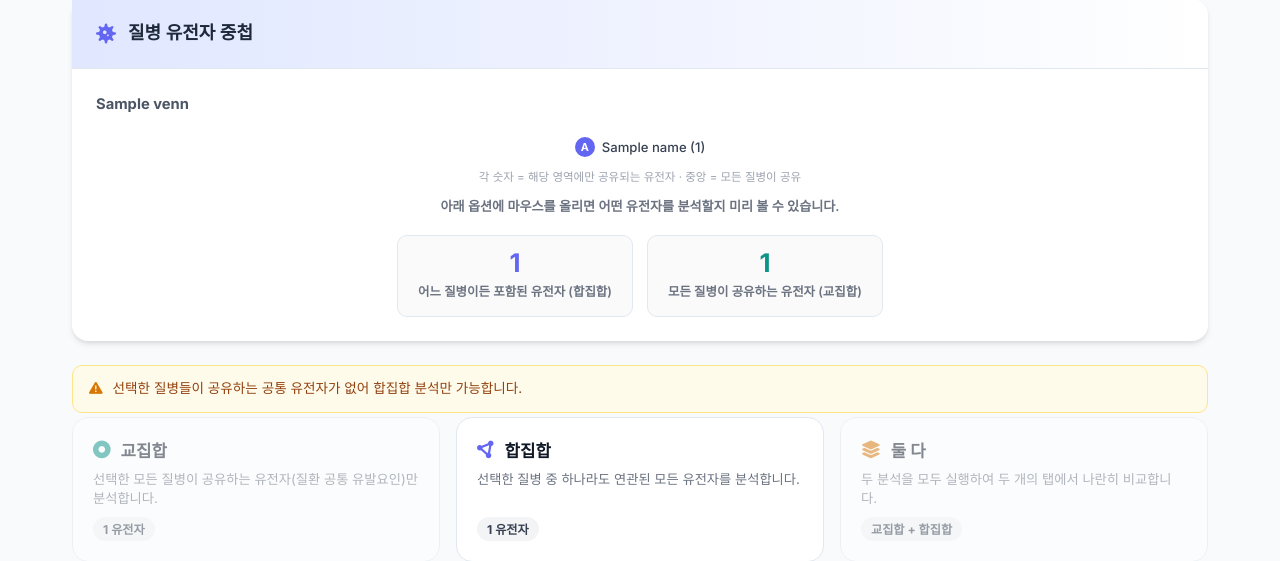
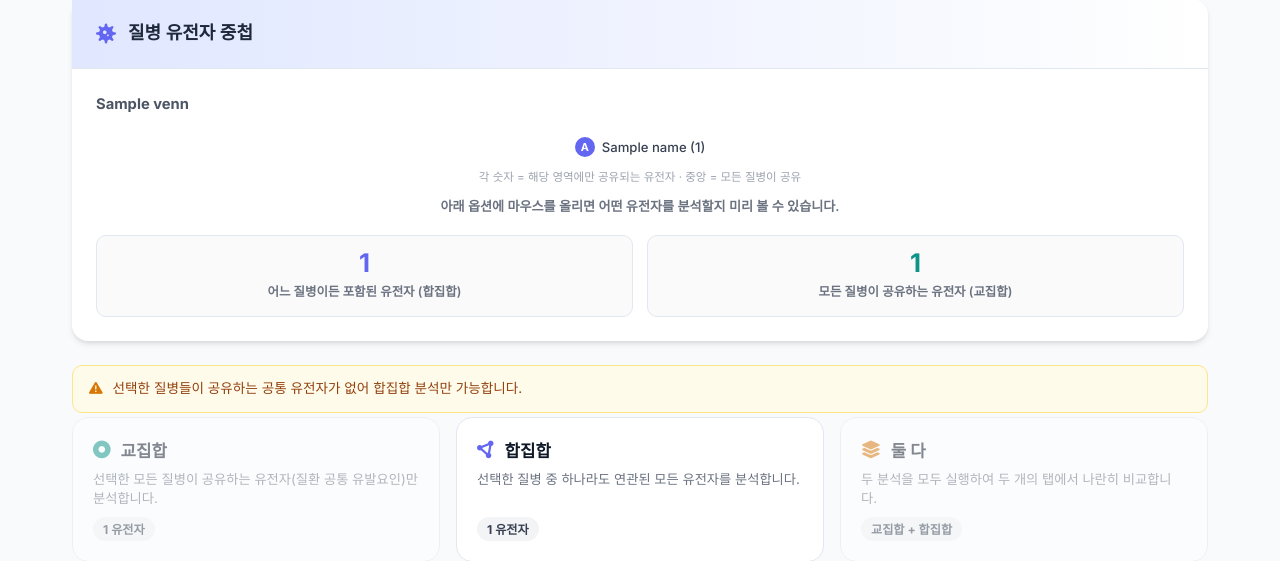
Before and after one commit to kiomllm744/BAIonKM, a Flask app: template templates/choose_mode.html in a window 1280 px wide. Shown: the part 186-747 px from the top of the page. Run offline with Flask 3, Linux system fonts and the light colour scheme; the template is opened without the code that fills it: most values are stand-ins (such as "Sample title", 1, 10 or a date in 2020); some libraries are stand-ins or nearby versions.

Commit message:
Choice screen: make the union/intersection count chips fill the row
The two count chips were content-sized and centered, leaving empty space. Give
them flex: 1 1 200px so they stretch to fill the width (wrap on narrow screens).

Co-Authored-By: Claude Opus 4.8 (1M context) <noreply@anthropic.com>

```diff
--- a/templates/choose_mode.html
+++ b/templates/choose_mode.html
@@ -45,9 +45,10 @@
         .venn-note { margin-top: 10px; font-size: 0.72rem; color: #9ca3af; text-align: center; }
 
         /* Union / intersection count chips under the Venn */
-        .count-chips { display: flex; flex-wrap: wrap; justify-content: center; gap: 14px; margin-top: 18px; }
+        .count-chips { display: flex; flex-wrap: wrap; gap: 14px; margin-top: 18px; }
         .count-chip {
-            display: flex; flex-direction: column; align-items: center; min-width: 150px;
+            flex: 1 1 200px;
+            display: flex; flex-direction: column; align-items: center;
             padding: 14px 20px; border-radius: var(--radius-md, 12px);
             border: 1px solid var(--border-color); background: #fafafa;
         }
```
